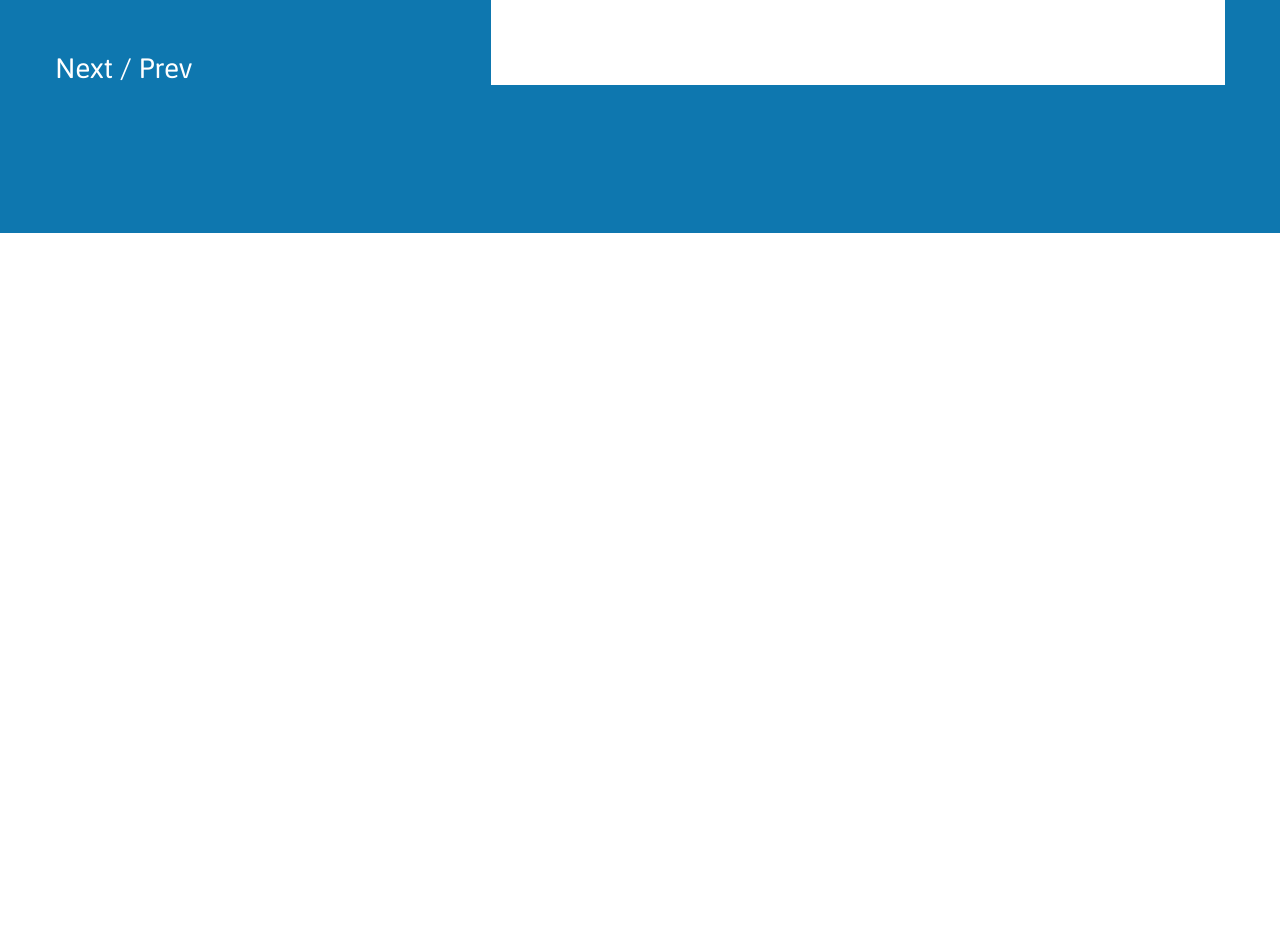
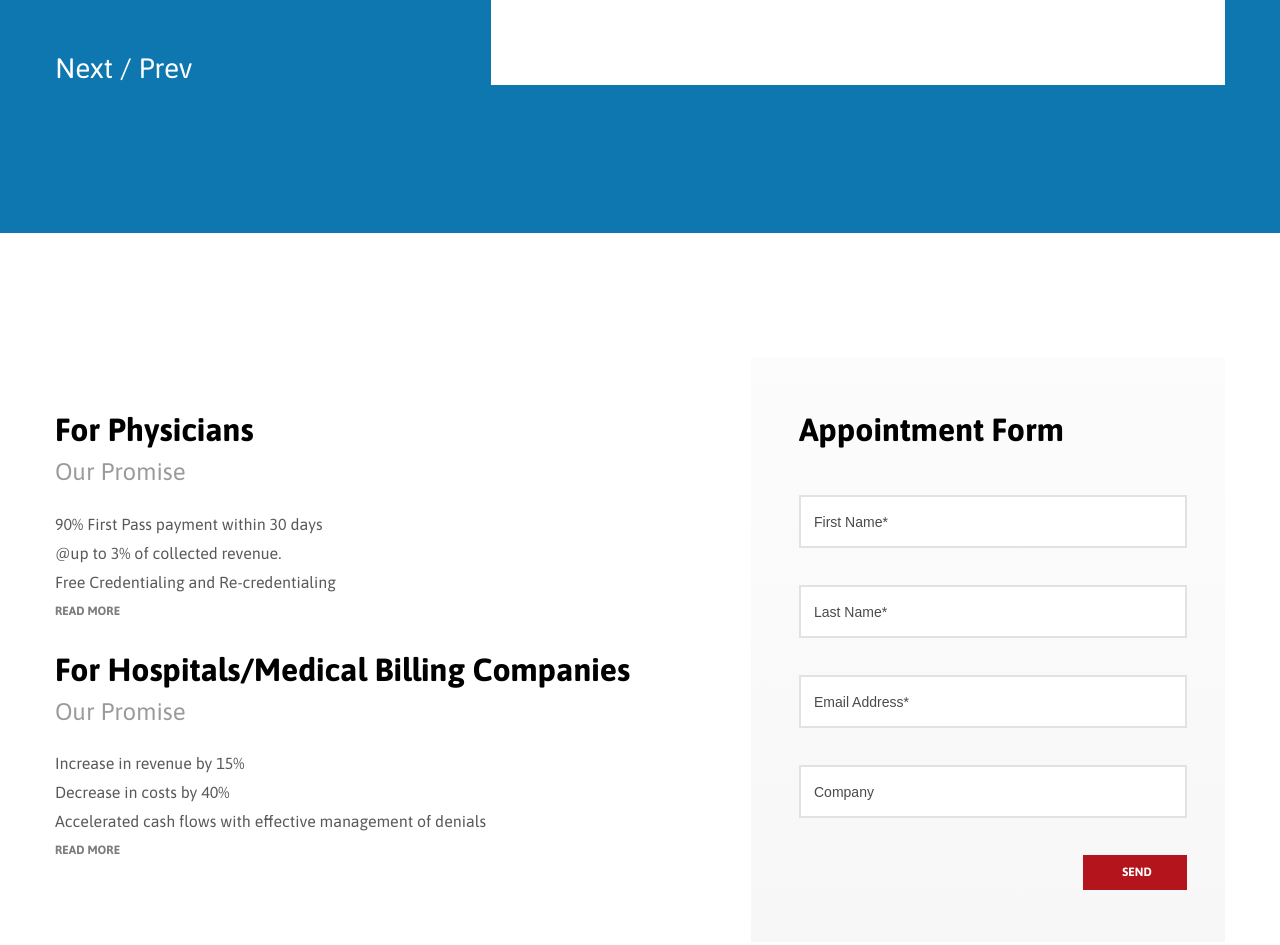
Before and after one commit to kodvmeshke/medical, a plain HTML site: page index.html in a window 1280 px wide. Shown: the part 4126-5071 px from the top of the page. Before the commit the page ends 4359 px from the top, so only its background shows below. Drawn offline with nearby package versions, Linux system fonts and the light colour scheme.

Commit message:
Block "Form" made and adapted

```diff
--- a/css/style.css
+++ b/css/style.css
@@ -1064,6 +1064,22 @@ margin: 0px 12px 0px 0px;
 	padding: 6px 6px 6px 10px;
 }
 
+.testimonials {
+	margin: 0px 0px 125px 0px;
+}
+
+@media (max-width: 768px) {
+	.testimonials {
+		margin: 0px 0px 60px 0px;
+	}
+}
+
+@media (max-width: 425px) {
+	.testimonials {
+		margin: 0px 0px 20px 0px;
+	}
+}
+
 .testimonials__page {
 	background-color: #0E77AF;
 	padding: 148px 0px;
@@ -1195,3 +1211,146 @@ margin: 0px 12px 0px 0px;
 	font-size: 16px;
 	line-height: 112%;
 }
+
+.form {
+	margin: 0px 0px 130px 0px;
+}
+
+.form__column {
+	display: flex;
+	justify-content: space-between;
+}
+
+@media (max-width: 425px) {
+	.form__column {
+		display: flex;
+		flex-direction: column;
+		align-items: center;
+	}
+}
+
+.form__column-text {
+	max-width: 100%;
+	display: flex;
+	flex-direction: column;
+}
+
+@media (max-width: 768px) {
+	.form__column-text {
+		width: 320px;
+	}
+}
+
+.form__column-text:first-child {
+	margin: 54px 0px 0px 0px;
+}
+
+@media (max-width: 768px) {
+	.form__column-text:first-child {
+		margin: 20px 0px 0px 0px;
+	}
+}
+
+@media (max-width: 425px) {
+	.column-item {
+		margin: 0px 0px 20px 0px;
+	}
+}
+
+.column-item:not(:last-child) {
+margin: 0px 0px 26px 0px;
+}
+
+.column-item__title {
+	font-weight: 700;
+	font-size: 32px;
+	line-height: 115%;
+	margin: 0px 0px 9px 0px;
+}
+
+.column-item__subtitle {
+	font-size: 24px;
+	line-height: 116%;
+	color: #9B9B9B;
+	margin: 0px 0px 24px 0px;
+}
+
+.column-item__text {
+	font-size: 16px;
+	line-height: 181%;
+	color: #595959;
+}
+
+.column-item__link {
+	font-weight: 700;
+	font-size: 12px;
+	line-height: 241%;
+	color: #7D7D7D;
+}
+
+.column-form {
+	max-width: 100%;
+	width: 474px;
+	display: flex;
+	flex-direction: column;
+	background: linear-gradient(180deg, #FCFCFC 0%, #F7F7F7 100%);
+	padding: 54px 38px 52px 48px;
+}
+
+@media (max-width: 768px) {
+	.column-form {
+		width: 400px;
+		padding: 20px 15px;
+	}
+}
+
+.column-form__title {
+	font-weight: 700;
+	font-size: 32px;
+	line-height: 115%;
+	margin: 0px 0px 46px 0px;
+}
+
+.column-form__input {
+	border: 2px solid #E2E2E2;
+	min-width: 388px;
+	height: 53px;
+	padding: 0px 0px 0px 13px;
+	font-size: 14px;
+	line-height: 114%;
+	color: #4A4A4A;
+}
+
+@media (max-width: 768px) {
+	.column-form__input {
+		min-width: 314px;
+	}
+}
+
+@media (max-width: 320px) {
+	.column-form__input {
+		min-width: 100%;
+	}
+}
+
+.column-form__input:not(:last-child) {
+	margin: 0px 0px 37px 0px;
+}
+
+.column-form__btn {
+	display: flex;
+	justify-content: center;
+	align-items: center;
+	width: 104px;
+	height: 35px;
+	background-color: #B4141B;
+	align-self: flex-end;
+}
+
+.columns-form__link {
+	font-weight: 700;
+	font-size: 12px;
+	line-height: 191%;
+	color: #FFF;
+	padding: 6px 6px 6px 10px;
+}
--- a/index.html
+++ b/index.html
@@ -295,6 +295,46 @@
 					</div>
 				</div>
 			</section>
+			<section class="form">
+				<div class="form__page">
+					<div class="form__container _container">
+						<div class="form__column">
+							<div class="form__column-text">
+								<div class="form__column-item column-item">
+									<div class="column-item__title">For Physicians</div>
+									<div class="column-item__subtitle">Our Promise</div>
+									<div class="column-item__text">
+										90% First Pass payment within 30 days<br>
+										@up to 3% of collected revenue.<br>
+										Free Credentialing and Re-credentialing
+									</div>
+									<div class="column-item__link">READ MORE</div>
+								</div>
+								<div class="form__column-item column-item">
+									<div class="column-item__title">For Hospitals/Medical Billing Companies </div>
+									<div class="column-item__subtitle">Our Promise</div>
+									<div class="column-item__text">
+										Increase in revenue by 15%<br>
+										Decrease in costs by 40%<br>
+										Accelerated cash flows with effective management of denials
+									</div>
+									<div class="column-item__link">READ MORE</div>
+								</div>
+							</div>
+							<div class="form__column-form column-form">
+								<div class="column-form__title">Appointment Form</div>
+								<input class="column-form__input" type="text" value="First Name*">
+								<input class="column-form__input" type="text" value="Last Name*">
+								<input class="column-form__input" type="email" value="Email Address*">
+								<input class="column-form__input" type="text" value="Company">
+								<div class="column-form__btn">
+									<a class="columns-form__link" href="#">SEND</a>
+								</div>
+							</div>
+						</div>
+					</div>
+				</div>
+			</section>
 		</main>
 	</div>
 	<script src="https://code.jquery.com/jquery-3.6.0.min.js"></script>
```
